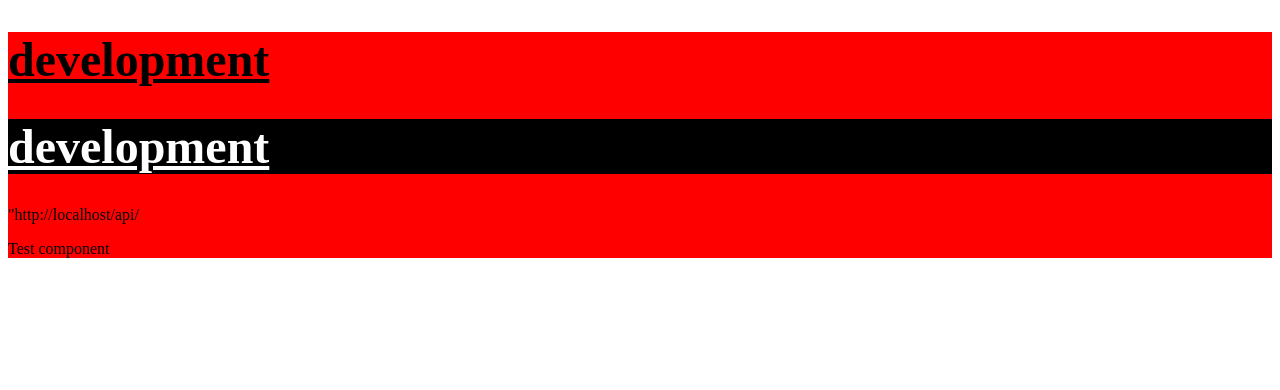
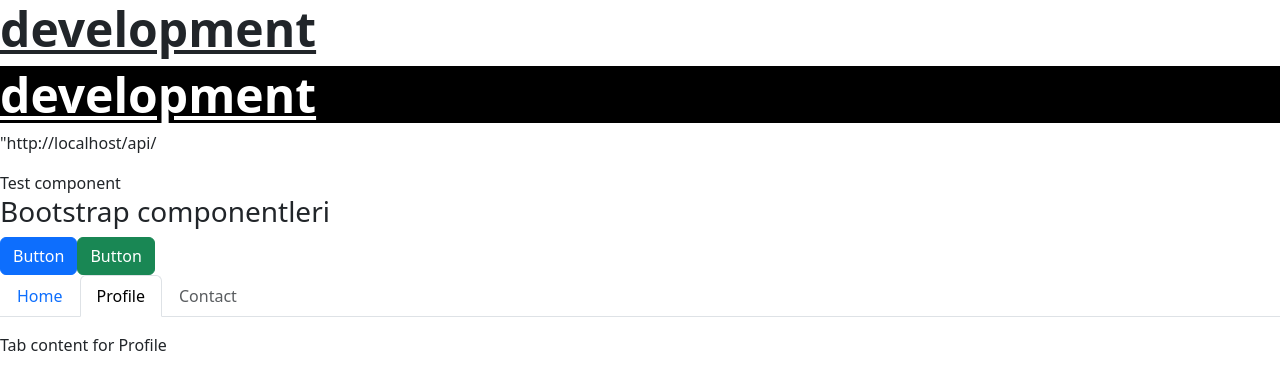
Before and after one commit to ResulAktoz/ReactGuide, a React (Create React App) app: page / in a window 1280 px wide. Shown: the top 390 px of the page. Built offline with nearby package versions, Linux system fonts and the light colour scheme.

Commit message:
Bootstrap example

```diff
--- /dev/null
+++ b/postcss.config.js
@@ -0,0 +1,6 @@
+module.exports = {
+  plugins: {
+    tailwindcss: {},
+    autoprefixer: {},
+  },
+}
--- a/src/App.js
+++ b/src/App.js
@@ -3,6 +3,7 @@ import logo from "./logo.svg"
 import Test from "./Test"
 import styles from "./App.module.css"
 import{Title} from "./components"
+import Bootstrap from "./Bootstrap"
 
 function App() {
 
@@ -29,6 +30,7 @@ useEffect(() => {
         <img src={logo} alt="" />
         </>
       )}
+      <Bootstrap />
       </div>
   );
 }
--- a/src/App.module.css
+++ b/src/App.module.css
@@ -1,3 +1,3 @@
 .App {
-    background: red;
+    background: #fff;
 }
--- /dev/null
+++ b/src/Bootstrap.js
@@ -0,0 +1,29 @@
+import 'bootstrap/dist/css/bootstrap.min.css'
+import {Button, Tabs, Tab} from 'react-bootstrap'
+
+function Bootstrap()  {
+return (
+    <div>
+    <h3>Bootstrap componentleri</h3>
+    <Button>Button</Button>
+    <Button variant = 'success'>Button</Button>
+    <Tabs
+      defaultActiveKey="profile"
+      id="uncontrolled-tab-example"
+      className="mb-3"
+    >
+      <Tab eventKey="home" title="Home">
+        Tab content for Home
+      </Tab>
+      <Tab eventKey="profile" title="Profile">
+        Tab content for Profile
+      </Tab>
+      <Tab eventKey="contact" title="Contact" disabled>
+        Tab content for Contact
+      </Tab>
+    </Tabs>
+    </div>
+)
+}
+
+export default Bootstrap
--- /dev/null
+++ b/tailwind.config.js
@@ -0,0 +1,8 @@
+/** @type {import('tailwindcss').Config} */
+module.exports = {
+  content: [],
+  theme: {
+    extend: {},
+  },
+  plugins: [],
+}
```
Also changed, not shown: package.json (+7 -0 lines), 1 other file (tests, documents, lock files or other folders).
